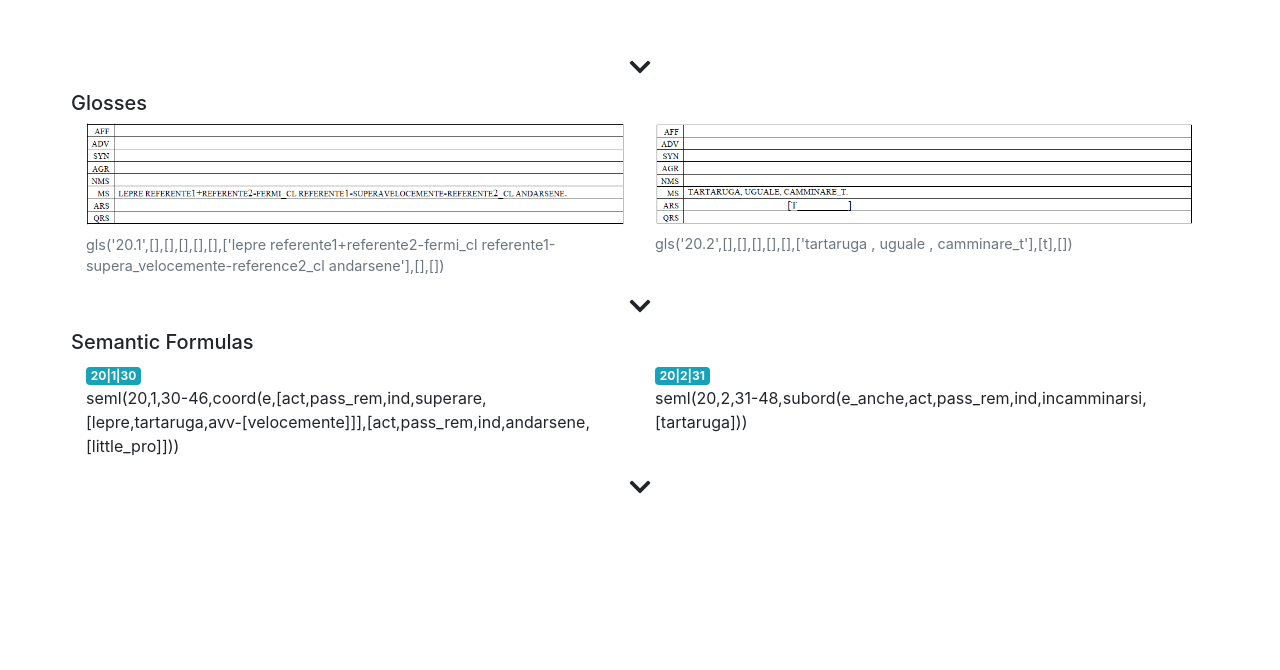
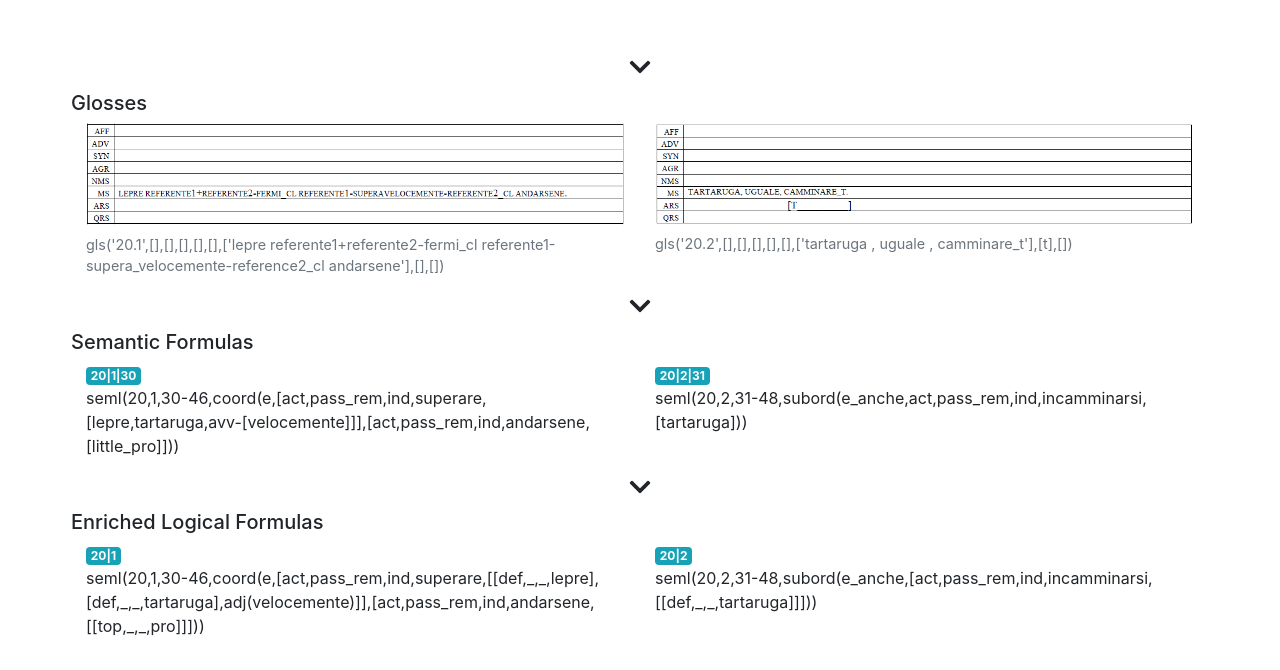
Before and after one commit to fstiffo/genlis, a React (Create React App) app: page /experiment in a window 1280 px wide. Shown: the part 853-1523 px from the top of the page. Before the commit the page ends 1379 px from the top, so only its background shows below. Built offline with nearby package versions, Linux system fonts and the light colour scheme; the HTML template or start-up script is replaced by a standard one.

Commit message:
LogicalRow defined

```diff
--- a/src/Experiment.js
+++ b/src/Experiment.js
@@ -5,6 +5,7 @@ import Row from "react-bootstrap/Row";
 import VideoRow from "./VideoRow";
 import GlossRow from "./GlossRow";
 import SemanticRow from "./SemanticRow";
+import LogicalRow from "./LogicalRow";
 import data from "./data";
 
 class ChevronDown extends React.Component {
@@ -34,6 +35,7 @@ class DiscourseUnit extends React.Component {
         <ChevronDown />
         <SemanticRow syntax_lexicon={du.syntax_lexicon} />
         <ChevronDown />
+        <LogicalRow semantic_morphology={du.semantics_morphology} />
       </>
     );
   }
--- /dev/null
+++ b/src/LogicalRow.js
@@ -0,0 +1,40 @@
+import React from "react";
+import Col from "react-bootstrap/Col";
+import Row from "react-bootstrap/Row";
+import Badge from "react-bootstrap/Badge";
+
+class LogicCol extends React.Component {
+  render() {
+    return (
+      <Col>
+        <p>
+          <Badge variant="info">{this.props.reference}</Badge>
+          <br />
+          {this.props.prolog}
+        </p>
+      </Col>
+    );
+  }
+}
+
+class LogicRow extends React.Component {
+  render() {
+    let cols = this.props.semantic_morphology.map(sl => (
+      <LogicCol
+        key={sl.ref.join("|")}
+        reference={sl.ref.join("|")}
+        prolog={sl.prolog}
+      />
+    ));
+    return (
+      <>
+        <Row>
+          <h5>Enriched Logical Formulas</h5>
+        </Row>
+        <Row>{cols}</Row>
+      </>
+    );
+  }
+}
+
+export default LogicRow;
```
